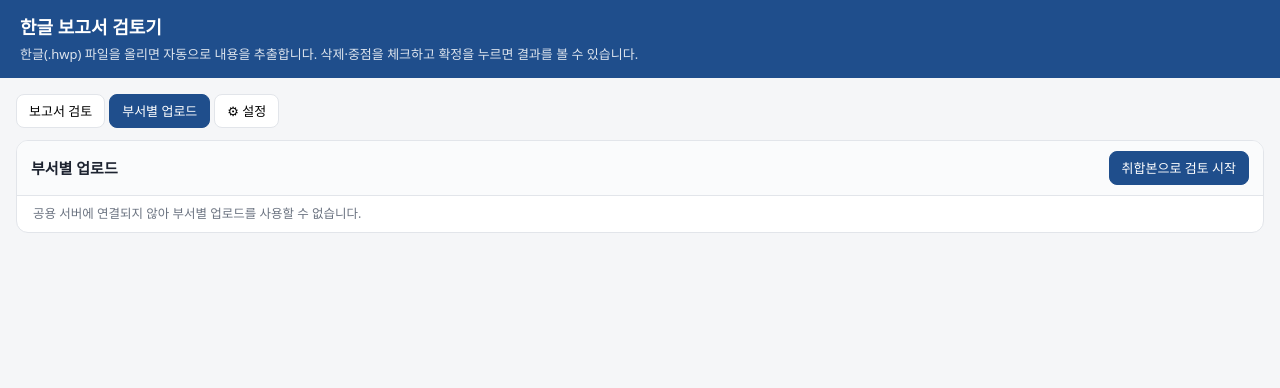
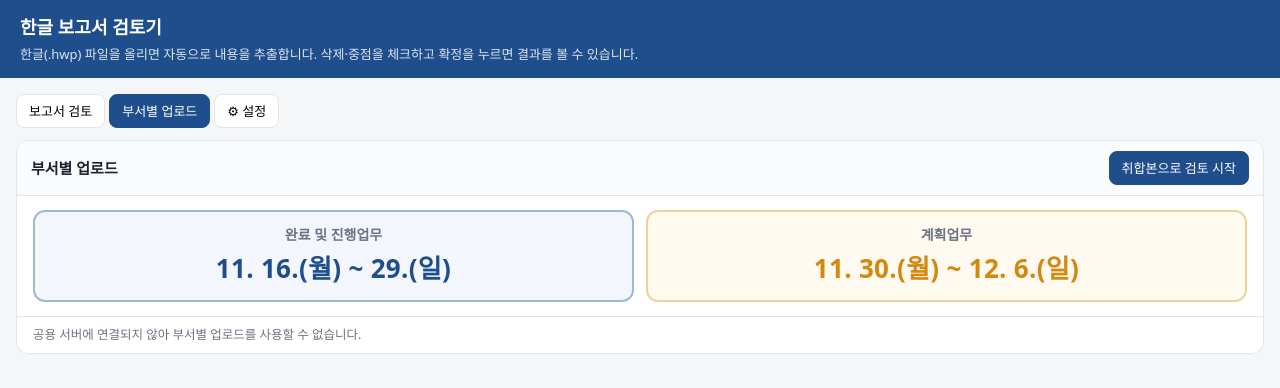
Before and after one commit to haewoonchoifamily/study, a plain HTML site: page 한글보고서_검토기/public/index.html in a window 1280 px wide. Both pictures are taken after a click on the button "부서별 업로드". Drawn offline with Linux system fonts and the light colour scheme; no server answers.

Commit message:
설정 저장 완료 문구, 부서별 업로드 화면에 설정된 일정 크게 표시
Co-Authored-By: Claude Sonnet 5.5 <noreply@anthropic.com>
Claude-Session: https://claude.ai/code/session_0149qNK2gggiCTb3SAhwc5eK

```diff
--- a/한글보고서_검토기/public/index.html
+++ b/한글보고서_검토기/public/index.html
@@ -62,6 +62,12 @@
   .dr .nm{font-weight:700;min-width:120px}
   .dr .st{flex:1;font-size:13px;color:#d93025}
   .dr.ok .st{color:#1e7a3c}
+  .sched{display:flex;gap:12px;padding:14px 16px;border-bottom:1px solid var(--line);background:#fff}
+  .sched .sc{flex:1;border:2px solid #9db7dd;border-radius:12px;padding:12px 16px;text-align:center;background:#f3f7fd}
+  .sched .sc.pl{border-color:#ecd49a;background:#fffaf0}
+  .sched .sc span{display:block;font-size:14px;color:var(--mute);font-weight:700}
+  .sched .sc b{display:block;font-size:26px;margin-top:2px;color:var(--accent);letter-spacing:.3px}
+  .sched .sc.pl b{color:var(--star)}
   .te{padding:8px 16px 12px 44px;background:#f7f9fc;border-bottom:1px solid var(--line)}
   .te .add{display:flex;gap:6px;margin-bottom:6px}
   .te input[type=text],.sf input[type=text]{flex:1;font:inherit;font-size:13px;border:1px solid var(--line);border-radius:8px;padding:6px 10px}
@@ -172,6 +178,7 @@
         <button class="btn primary" id="deptMerge">취합본으로 검토 시작</button>
       </div>
     </div>
+    <div class="sched" id="deptSched"></div>
     <div id="deptRows"></div>
     <div class="stat" id="deptMsg" style="padding:8px 16px"></div>
   </div>
@@ -830,7 +837,7 @@ async function loadSettings(){
   if(!server) return;
   try{ const r=await jfetch('/api/settings'); if(r.settings) settings={...DEF_SET,...r.settings}; }catch(e){}
   try{ const r=await jfetch('/api/template?meta=1'); tplMeta=r.meta; }catch(e){}
-  rangeInit('Done',settings.doneRange); rangeInit('Plan',settings.planRange); tplRender();
+  rangeInit('Done',settings.doneRange); rangeInit('Plan',settings.planRange); tplRender(); schedRender();
 }
 const DOW=['일','월','화','수','목','금','토'];
 const p2=n=>String(n).padStart(2,'0');
@@ -860,6 +867,14 @@ function rangeInit(k,text){
   if(r) rangeSync(k); else { $('set'+k).value=text||''; $('pv'+k).textContent=text?'→ '+text:''; }
 }
 ['Done','Plan'].forEach(k=>['S','E'].forEach(x=>$('set'+k+x).onchange=()=>rangeSync(k)));
+function schedRender(){
+  const box=$('deptSched'); if(!box) return; box.textContent='';
+  [['완료 및 진행업무',settings.doneRange,''],['계획업무',settings.planRange,'pl']].forEach(([l,v,c])=>{
+    const d=document.createElement('div'); d.className='sc '+c;
+    const a=document.createElement('span'); a.textContent=l; const b=document.createElement('b'); b.textContent=v||'(설정에서 일정을 지정하세요)';
+    d.append(a,b); box.append(d);
+  });
+}
 function tplRender(){
   $('tplInfo').textContent=tplMeta?`등록됨: ${tplMeta.name} · ${Math.round(tplMeta.size/1024)}KB · ${whenText(tplMeta.at)}`:'등록된 템플릿이 없습니다.';
   $('tplDel').style.display=tplMeta?'':'none';
@@ -868,7 +883,7 @@ function showTab(n){
   $('viewMain').style.display=n==='main'?'':'none'; $('deptPanel').style.display=n==='dept'?'block':'none'; $('setPanel').style.display=n==='set'?'block':'none';
   $('tabMain').classList.toggle('on',n==='main'); $('tabDept').classList.toggle('on',n==='dept'); $('tabSet').classList.toggle('on',n==='set');
   if(n==='set'){ $('setMsg').textContent=server?'':'공용 서버에 연결되지 않아 설정을 저장할 수 없습니다.'; loadSettings().then(()=>{ if(!server){rangeInit('Done',settings.doneRange);rangeInit('Plan',settings.planRange);} }); }
-  if(n==='dept'){ $('deptMsg').textContent=server?'':'공용 서버에 연결되지 않아 부서별 업로드를 사용할 수 없습니다.'; deptLoad(); }
+  if(n==='dept'){ $('deptMsg').textContent=server?'':'공용 서버에 연결되지 않아 부서별 업로드를 사용할 수 없습니다.'; schedRender(); loadSettings(); deptLoad(); }
   window.scrollTo(0,0);
 }
 $('tabMain').onclick=()=>showTab('main'); $('tabDept').onclick=()=>showTab('dept'); $('tabSet').onclick=()=>showTab('set');
@@ -876,8 +891,8 @@ $('setSave').onclick=async()=>{
   const m=$('setMsg'); m.style.color='';
   try{
     const r=await jfetch('/api/settings',{method:'PUT',headers:{'content-type':'application/json'},body:JSON.stringify({doneRange:$('setDone').value.trim(),planRange:$('setPlan').value.trim()})});
-    settings={...DEF_SET,...r.settings}; m.style.color='#1e7a3c'; m.textContent='일정을 저장했습니다. 다음 취합부터 적용됩니다.';
-  }catch(e){ m.style.color='#c0392b'; m.textContent='저장하지 못했습니다: '+e.message; }
+    settings={...DEF_SET,...r.settings}; schedRender(); m.style.color='#1e7a3c'; m.style.fontWeight='700'; m.style.fontSize='15px'; m.textContent='✔ 저장이 완료되었습니다.';
+  }catch(e){ m.style.color='#c0392b'; m.style.fontWeight=''; m.style.fontSize=''; m.textContent='저장하지 못했습니다: '+e.message; }
 };
 $('tplUp').onclick=()=>$('tplFile').click();
 $('tplFile').onchange=async()=>{
```
